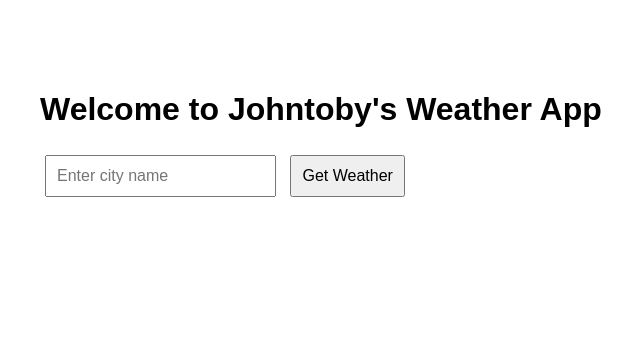
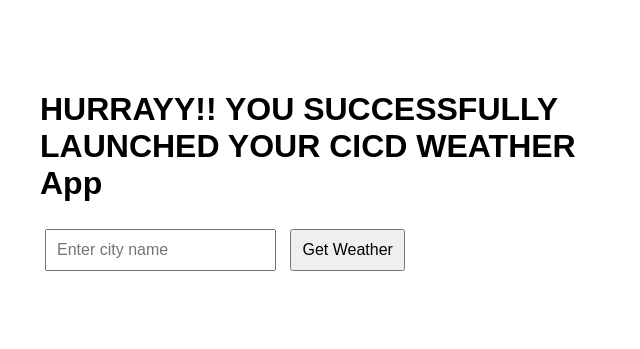
Before and after one commit to johntoby/bta-cicd-weather-app-2026, a website: page public/index.html in a window 1280 px wide. Shown: the whole page, without its empty margins (300-940 px from the left). Drawn offline with Linux system fonts and the light colour scheme.

Commit message:
added a new feature

```diff
--- a/public/index.html
+++ b/public/index.html
@@ -11,7 +11,7 @@
     </style>
 </head>
 <body>
-    <h1>Welcome to Johntoby's Weather App</h1>
+    <h1>HURRAYY!! YOU SUCCESSFULLY LAUNCHED YOUR CICD WEATHER App</h1>
     <input type="text" id="cityInput" placeholder="Enter city name" />
     <button onclick="getWeather()">Get Weather</button>
     <div id="result"></div>
```
